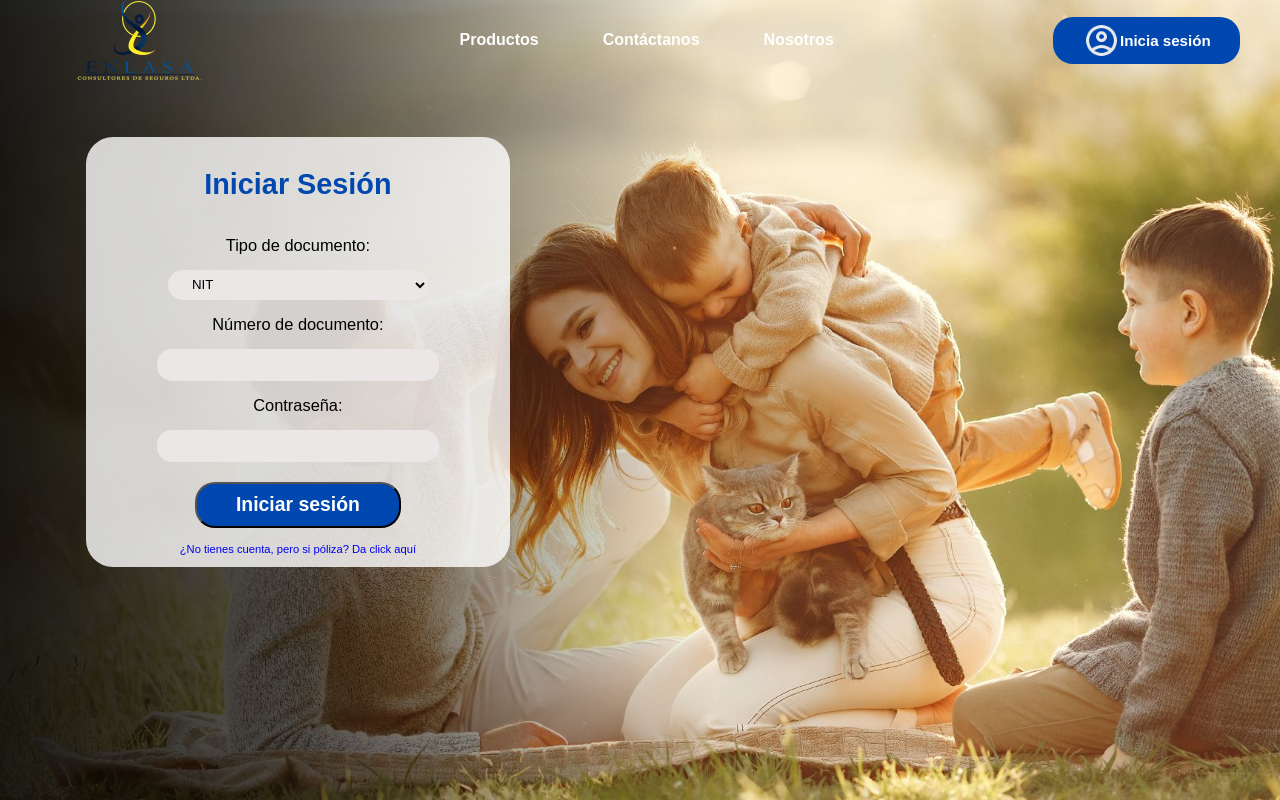
After one commit to scanizales/Enlasa_D, a Django app: page /login in a window 1280 px wide. The commit adds this page. Run offline with Django 5.2, Linux system fonts and the light colour scheme.

Commit message:
se agregan algunos forms

```diff
--- /dev/null
+++ b/home/static/css/iniciarSesion.css
@@ -0,0 +1,145 @@
+:root{
+    --color-primario: #0048b0;
+    --color-hover-button: #005eef;
+  }
+  body {
+    background-image: url(../assets/fondInicio.jpg);
+    background-size: cover;
+    background-position: center;
+    background-repeat: no-repeat;
+    background-attachment: fixed;
+    padding: 1em;
+    font-family: "Mukta", sans-serif;
+  }
+  body header {
+    display: flex;
+    flex-wrap: wrap;
+    justify-content: space-between;
+    align-items: center;
+    position: relative;
+    margin-top: -80px;
+    padding: 1em;
+  }
+  body header figure {
+    min-width: 3em;
+    max-width: 8em;
+    margin: 3%;
+  }
+  body header figure img {
+    max-width: 100%;
+    height: auto;
+  }
+  body header nav {
+    display: flex;
+    flex-grow: 1;
+    justify-content: center;
+  }
+  body header nav ul {
+    display: flex;
+    gap: 4em;
+    align-items: center;
+    list-style: none;
+    margin: 0;
+    padding: 0;
+    color: white;
+  }
+  body header nav ul li a {
+    text-decoration: none;
+  }
+  body header nav ul li a h4 {
+    color: white;
+  }
+  body header article {
+    display: flex;
+    justify-content: center;
+    align-items: center;
+    text-align: center;
+    background-color: var(--color-primario);
+    color: white;
+    border-radius: 20px;
+    font-size: calc(10px + 0.4vw);
+    gap: 0;
+  }
+  body header article img {
+    min-width: 2em;
+    max-width: 20%;
+  }
+  body form {
+    background-color: rgba(255, 255, 255, 0.8);
+    display: flex;
+    flex-direction: column;
+    align-content: center;
+    align-items: center;
+    text-align: center;
+    gap: 15px;
+    border-radius: 27px;
+    min-width: 300px;
+    max-width: 400px;
+    padding: 1%;
+    margin-left: 5%;
+  }
+  body form h1 {
+    color: var(--color-primario);
+    font-size: calc(16px + 1vw);
+  }
+  body form section {
+    align-items: center;
+  }
+  body form input, body form select {
+    width: 65%;
+    border-radius: 15px;
+    height: 30px;
+    background-color: rgb(235, 231, 231);
+    border: none;
+    padding-left: 20px;
+  }
+  body form button {
+    width: fit-content;
+    border-radius: 20px;
+    color: white;
+    padding: 0.5em 2em;
+    background-color: var(--color-primario);
+    font-size: calc(13px + 0.5vw);
+    margin-top: 5px;
+  }
+  body form button:hover{
+    background-color: var(--color-hover-button);
+    cursor: pointer;
+  }
+  body form label {
+    font-size: calc(10px + 0.5vw);
+  }
+  body form a {
+    font-size: 70%;
+    margin: 0;
+    text-decoration: none;
+  }
+
+  /*Estilos responsive*/
+  @media (max-width: 1100px) {
+    .icono, .icono1 {
+      display: none;
+    }
+    nav{
+      font-size: 11px;
+      width: 100%;
+    }
+    form{
+      font-size: 16px;
+    }
+    body{
+      padding-top: 3em;
+      align-items: center;
+      align-content: center;
+      text-align: center;
+    }
+    .small{
+      margin: 0;
+    }
+  }
+  @media (max-width: 1200px){
+    .icono1{
+      display: none;
+    }
+
+  }
--- a/home/static/css/principal.css
+++ b/home/static/css/principal.css
@@ -117,6 +117,9 @@ nav .rol{
 }
 
 /*Segundo section del nav*/
+.confi button{
+    margin-bottom: 0.5em;
+}
 .confi p:first-child{
     padding-left:calc(6px + 0.5vw);
     padding-top: 16%;
--- a/home/templates/admin/agregarTipoSeguro.html
+++ b/home/templates/admin/agregarTipoSeguro.html
@@ -3,13 +3,14 @@
 <section>
     <h3 class="h3-forms">Registrar Tipo de Seguro</h3>
 </section>
-<form action="" id="formGlobal">
+<form action="{% url 'admin_tipos_seguros_agregar'%}" method="post" id="formGlobal" >
+    {% csrf_token %}
     <section class="column">
         <label for="type">Nombre del tipo de seguro:</label>
         <input name="type" type="text">
     </section>
     <section class="contentButton">
-        <button id="botton-form"><strong>Registrar</strong></button>
+        <button id="botton-form" type="submit"><strong>Registrar</strong></button>
     </section>
 </form>
 {% endblock %}
--- /dev/null
+++ b/home/templates/public/iniciarSesion.html
@@ -0,0 +1,50 @@
+{% load static %}
+<!DOCTYPE html>
+<html lang="en">
+<head>
+    <meta charset="UTF-8">
+    <meta name="viewport" content="width=device-width, initial-scale=1.0">
+    <title>Iniciar sesión</title>
+    <link rel="stylesheet" href="{% static 'css/iniciarSesion.css' %}">
+</head>
+<body>
+    <header>
+        <figure class="icono">
+            <img src="{% static 'assets/logo.png' %}" >
+        </figure>
+        <nav>
+            <ul>
+                <li>
+                    <a href="googlr.com"><h4>Productos</h4></a>
+                </li>
+                <li>
+                    <a href="google.com"><h4>Contáctanos</h4></a>
+                </li>
+                <li>
+                    <a href="google.com"><h4>Nosotros</h4></a>
+                </li>
+            </ul>
+        </nav>
+        <article class="icono1">
+            <img src="{% static 'assets/icono1.png' %}">
+            <p><strong>Inicia sesión</strong></p>
+        </article>
+    </header>
+    <form class='small'action="">
+        <h1>Iniciar Sesión</h1>
+        <label for="typeDocument">Tipo de documento:</label>
+        <select name="typeDocument" required>
+            <option value="NIT">NIT</option>
+            <option value="CC">CC</option>
+            <option value="CC">CE</option>
+        </select>
+        <label for="numDocument">Número de documento:</label>
+        <input name="numDocument" type="number"></input>
+        <label for="password">Contraseña:</label>
+        <input name ='password' type="password"></input>
+
+        <button><strong>Iniciar sesión</strong></button>
+        <a href="google.com">¿No tienes cuenta, pero si póliza? Da click aquí</a>
+    </form>
+</body>
+</html>
--- a/home/urls.py
+++ b/home/urls.py
@@ -4,6 +4,7 @@ from . import views
 #URLs generales*
 general_urls = [
     path('', views.home, name='home'),
+    path('login', views.login, name='login'),
 ]
 #URLs del apartado administrador
 admin_urls = [
--- a/home/views.py
+++ b/home/views.py
@@ -1,5 +1,6 @@
-from django.shortcuts import render
+from django.shortcuts import render, redirect
 from django.http import HttpResponse
+from .models import Tipo_Seguro, Seguro
 
 def home(request):
     return HttpResponse('Project Tecnodesarrollo: Enlasa')
@@ -33,10 +34,28 @@ def verAseguradoras(request):
     return render(request, 'admin/verAseguradoras.html')
 
 def agregarTipoSeguro(request):
+    if request.method == 'POST':
+        nombre = request.POST.get('type')
+        Tipo_Seguro.objects.create(nombre = nombre)
+        return redirect('admin_principal')
+
     return render(request, 'admin/agregarTipoSeguro.html')
 
+def login(request):
+    return render(request, 'public/iniciarSesion.html')
+
 def agregarSeguro(request):
-    return render(request, 'admin/agregarSeguro.html')
+    tipos_seguros = Tipo_Seguro.objects.all()
+    if request.method == 'POST':
+        seguro = request.POST.get('type')
+        tipo_seguro_id = int(request.POST.get('typeInsurance'))
+        tipo_seguro = Tipo_Seguro.objects.get(id = tipo_seguro_id)
+        Seguro.objects.create(nombre = seguro, tipo_seguro_id = tipo_seguro)
+        return redirect('admin_principal')
+
+    return render(request, 'admin/agregarSeguro.html',{
+        'tipos_seguros': tipos_seguros
+    })
 
 def verTiposSeguros(request):
     return render(request, 'admin/verTiposSeguros.html')
```
Also changed, not shown: home/templates/admin/agregarSeguro.html (+6 -7 lines), db.sqlite3, home/migrations/0001_initial.py (added), 1 other file.
